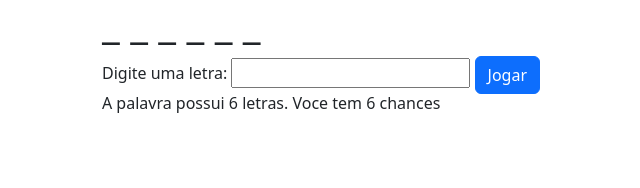
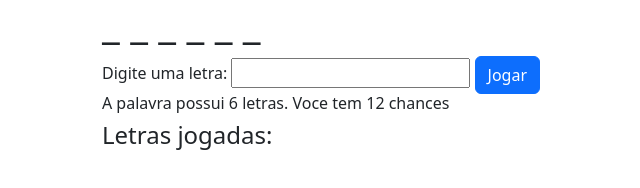
Before and after one commit to GuiAristeu/JogoDaForca, a plain HTML site: page index.html in a window 1280 px wide. Both pictures are taken after a click on the button "Jogar". Shown: the whole page, without its empty margins (319-959 px from the left). Drawn offline with nearby package versions, Linux system fonts and the light colour scheme.

Commit message:
adiciona lista de letras já jogadas, impede a subtração de pontos de uma letra errada já jogada e quantidade de chances dinamicas

```diff
--- a/index.html
+++ b/index.html
@@ -15,6 +15,10 @@
             <input name="letra" id="letra" type="text">
             <button onclick="jogoDaVelha()" type="submit" id="click" class="btn btn-primary">Jogar</button>
             <h6 id="chance"></h6>
+
+            <h4>Letras jogadas:</h4>
+            <div class="container" id="jogadas">
+            </div>
         </div>
     </div>
     <script src="script.js"></script>
--- a/script.js
+++ b/script.js
@@ -1,8 +1,11 @@
 let jogo = document.getElementById('jogo');
 const chance = document.getElementById('chance');
 const click = document.getElementById('click');
-let chances = 6;
+const jogadas = document.getElementById('jogadas');
+let chances = 0;
 const palavras = ['maça', 'abacate', 'cenoura', 'banana', 'pera', 'goiaba', 'pitaya', 'abacaxi', 'acerola', 'graviola', 'goiaba'];
+let letras = [];
+let palavraArr = [];
 
 function escolhePalavra(){
     let palavraEscolhida = palavras[Math.floor(Math.random() * 10)];
@@ -10,7 +13,9 @@ function escolhePalavra(){
 }
 
 const palavra = escolhePalavra();
-let palavraArr = [];
+
+chances = palavra.length * 2;
+
 function criaArray(){
     for(i = 0; i < palavra.length; i++){
         palavraArr.push('_');
@@ -31,6 +36,8 @@ function verificaLetra(letra){
 
 function desmembrar(letra){
     if(chances === 0) return;
+    if(letras.filter(el => el.includes(letra)).length > 0) return
+    letras.push(letra);
     if(verificaLetra(letra).length === 0){
         chances--;
         return
@@ -51,11 +58,19 @@ function feedback(){
         let text = document.createTextNode(palavraArr[i]+' ');
         jogo.append(text);
     }
+    letras.forEach(element => {
+        let item = document.createElement('li');
+        let lista = document.createElement('ul');
+        item = document.createTextNode(element);
+        lista.appendChild(item);
+        jogadas.appendChild(lista);
+    });
 }
 
 feedback();
 
 click.addEventListener('click', function() {
+    jogadas.innerHTML = ' ';
     jogo.innerHTML = ' ';
     chance.innerHTML = ' ';
     feedback();
@@ -65,6 +80,5 @@ function jogoDaVelha(){
     let letra = document.getElementById('letra').value.toLowerCase();
     if(palavraArr.toString() === palavra.toString()) return;
     if(chances === 0) return;
-    console.log(palavraArr);
     desmembrar(letra);
 }
```
